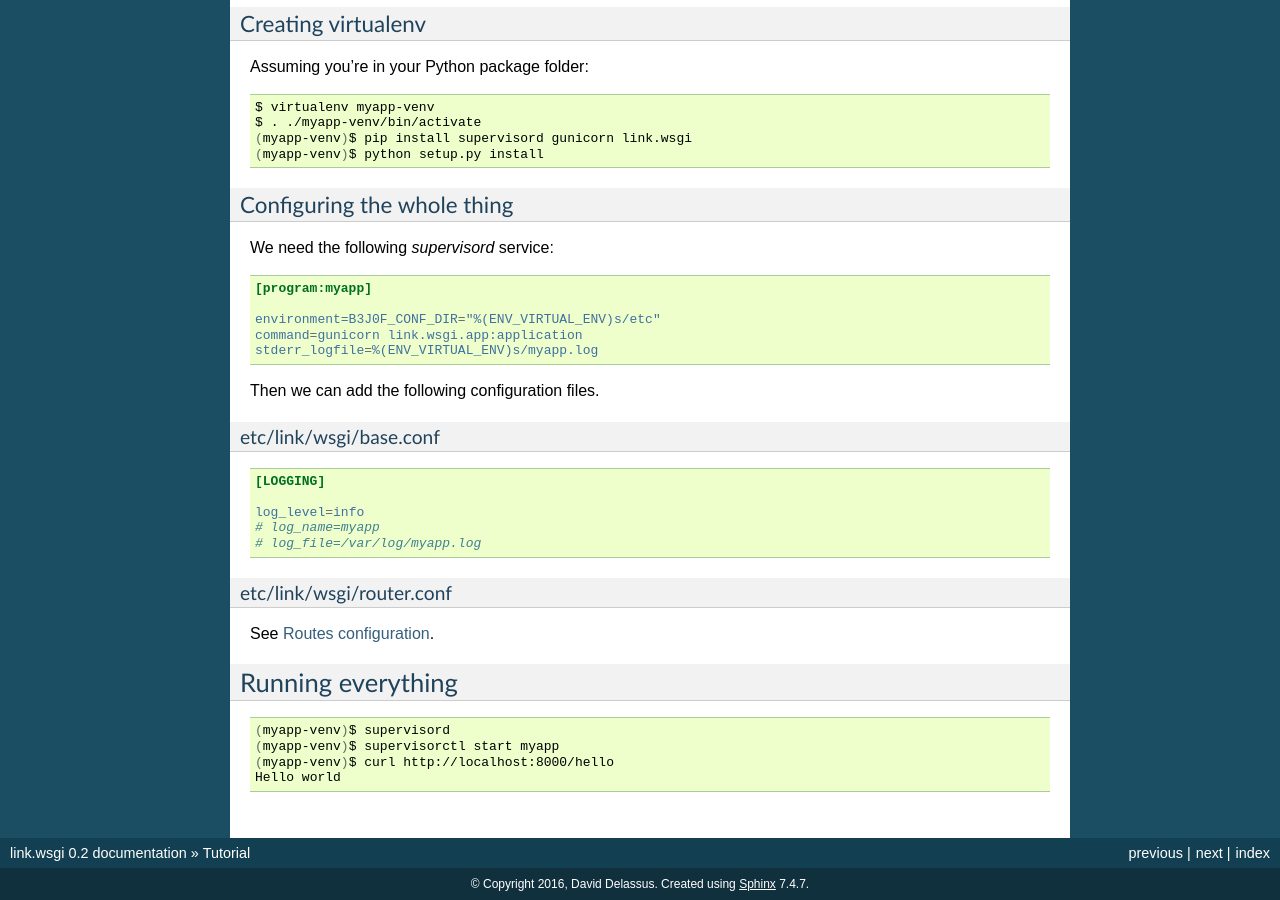
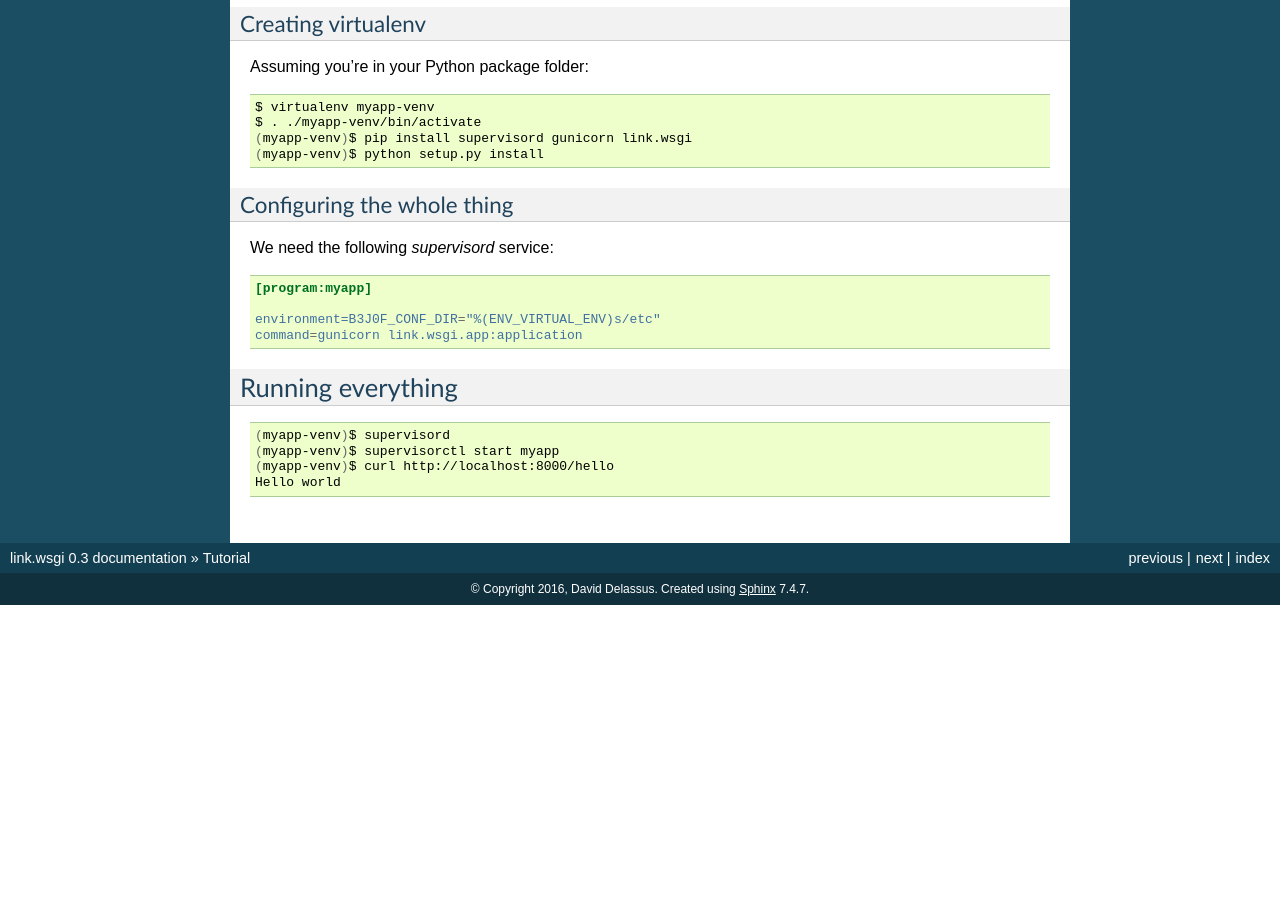
Before and after one commit to linkdd/link.wsgi, a Sphinx documentation site: the page built from doc/source/tutorial.rst, in a window 1280 px wide and 900 px high, scrolled down 1629 px. Built offline with Sphinx 7.4.7, drawn with Linux system fonts in a browser that asks for light colours; after the commit the page ends 2234 px from its top, so only the background shows below that; some of the changed text lies outside the part shown.

Commit message:
:update: remove dependency to link.utils (now using logging directly)

```diff
--- a/doc/source/conf.py
+++ b/doc/source/conf.py
@@ -58,9 +58,9 @@
 # built documents.
 #
 # The short X.Y version.
-version = u'0.2'
+version = u'0.3'
 # The full version, including alpha/beta/rc tags.
-release = u'0.2'
+release = u'0.3'
 
 # The language for content autogenerated by Sphinx. Refer to documentation
 # for a list of supported languages.
--- a/doc/source/index.rst
+++ b/doc/source/index.rst
@@ -1,8 +1,3 @@
-.. link.wsgi documentation master file, created by
-   sphinx-quickstart on Fri Feb 19 13:29:53 2016.
-   You can adapt this file completely to your liking, but it should at least
-   contain the root `toctree` directive.
-
 Welcome to link.wsgi's documentation!
 =====================================
 
--- a/doc/source/tutorial.rst
+++ b/doc/source/tutorial.rst
@@ -125,25 +125,6 @@
 
    environment=B3J0F_CONF_DIR="%(ENV_VIRTUAL_ENV)s/etc"
    command=gunicorn link.wsgi.app:application
-   stderr_logfile=%(ENV_VIRTUAL_ENV)s/myapp.log
-
-Then we can add the following configuration files.
-
-etc/link/wsgi/base.conf
-***********************
-
-.. code-block:: ini
-
-   [LOGGING]
-
-   log_level=info
-   # log_name=myapp
-   # log_file=/var/log/myapp.log
-
-etc/link/wsgi/router.conf
-*************************
-
-See `Routes configuration`_.
 
 Running everything
 ------------------
--- a/requirements.txt
+++ b/requirements.txt
@@ -1,3 +1,2 @@
-link.utils>=0.2
 b3j0f.conf>=0.3.13
 six>=1.10.0
--- a/setup.py
+++ b/setup.py
@@ -13,7 +13,6 @@
 AUTHOR_EMAIL = 'david.jose.delassus@gmail.com'
 LICENSE = 'MIT'
 REQUIREMENTS = [
-    'link.utils==0.2',
     'b3j0f.conf==0.3.13',
     'six==1.10.0'
 ]
```
Also changed, not shown: 6 other files.
